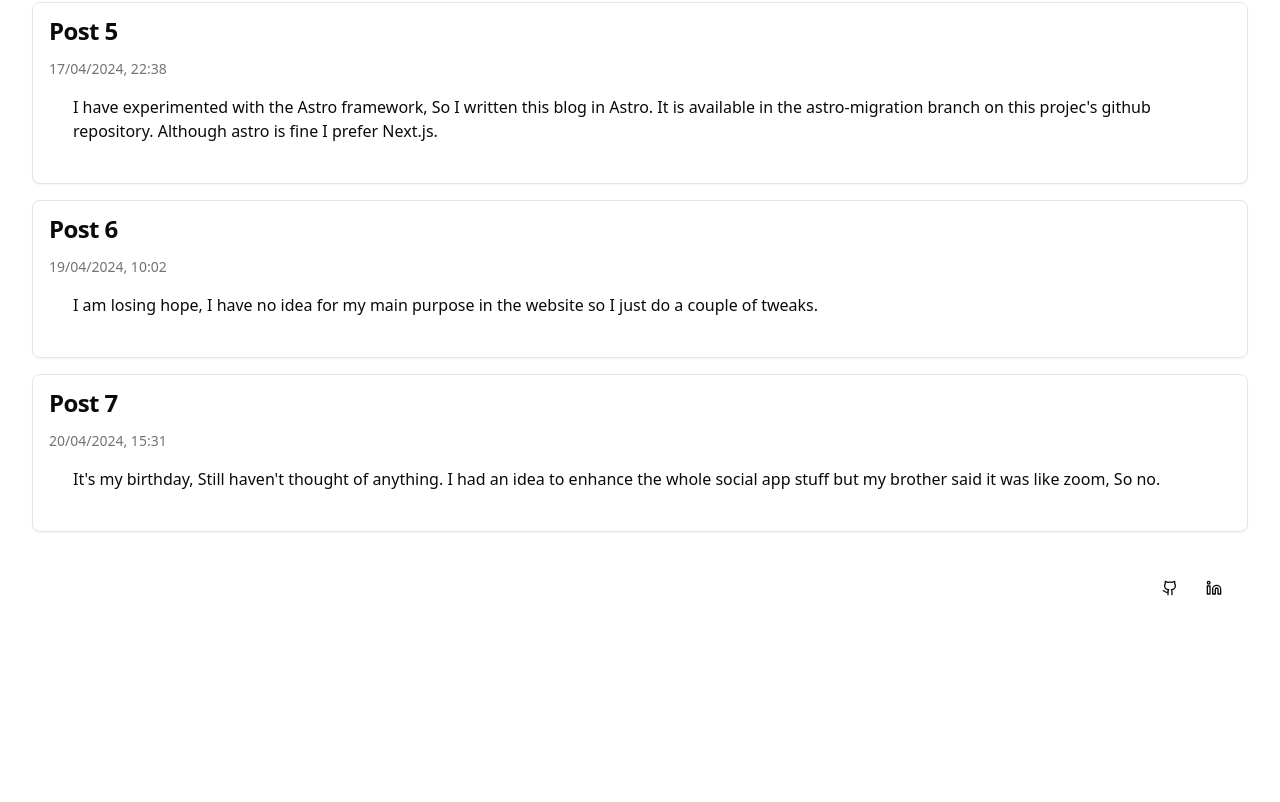
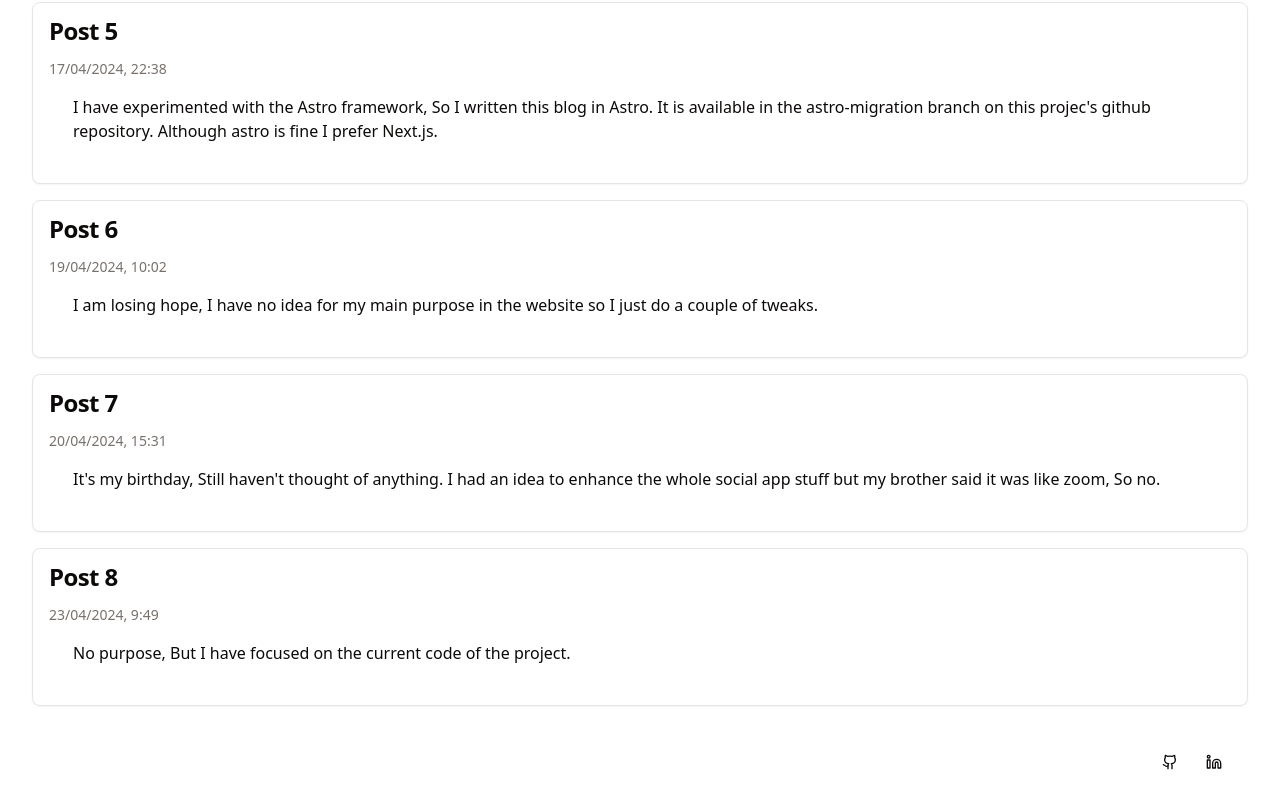
Before and after one commit to table-harmony/blogharmony, a Next.js app: page / in a window 1280 px wide. Shown: the part 1317-2119 px from the top of the page. Before the commit the page ends 1945 px from the top, so only its background shows below. Built offline with nearby package versions, Linux system fonts and the light colour scheme.

Commit message:
Update page.tsx

```diff
--- a/src/app/(main)/page.tsx
+++ b/src/app/(main)/page.tsx
@@ -97,6 +97,13 @@ export default function Home() {
           was like zoom, So no.
         </CardContent>
       </Card>
+      <Card className="space-y-4 p-4">
+        <CardTitle>Post 8</CardTitle>
+        <CardDescription>23/04/2024, 9:49</CardDescription>
+        <CardContent>
+          No purpose, But I have focused on the current code of the project.
+        </CardContent>
+      </Card>
     </div>
   );
 }
```
